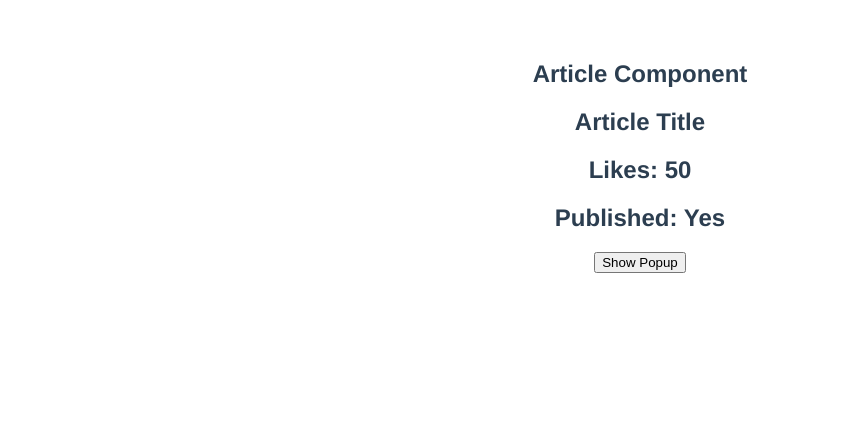
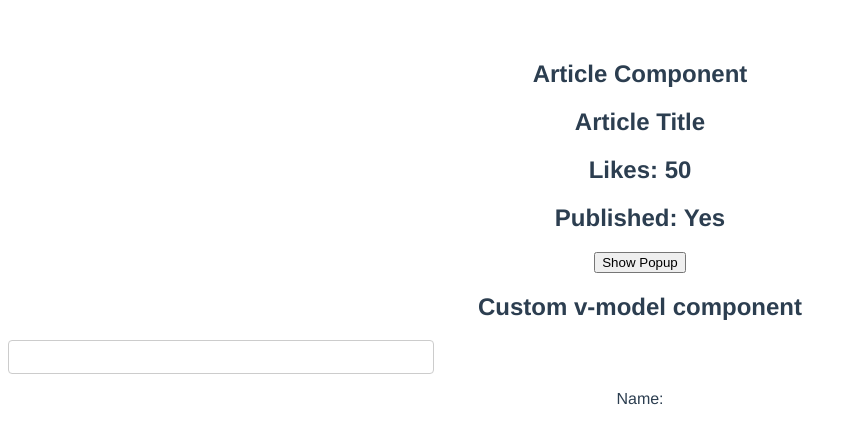
Before and after one commit to RommelAgasa/vue-components, a Vue app: page / in a window 1280 px wide. Shown: the top 444 px of the page, without its empty margins (0-857 px from the left). Built offline with nearby package versions, Linux system fonts and the light colour scheme.

Commit message:
- custom components and v-model

```diff
--- a/src/App.vue
+++ b/src/App.vue
@@ -11,6 +11,7 @@
   <button @click="showPopup = true">Show Popup</button>
   <PopupComponent v-show="showPopup" @closePopup="closePopup"/>
 
+  <VModelCustomComponents />
 
 
 </template>
@@ -20,6 +21,7 @@
 import ArticleComponent from './components/Article.vue'
 // import ComponentC from './components/ComponentC.vue';
 import PopupComponent from './components/Popup.vue';
+import VModelCustomComponents from './components/VModelCustomComponents.vue';
 
 export default {
   name: 'App',
@@ -27,7 +29,8 @@ export default {
     // GreetUser,
     ArticleComponent,
     //ComponentC,
-    PopupComponent
+    PopupComponent,
+    VModelCustomComponents
   },
   data(){
     return {
--- /dev/null
+++ b/src/components/Input.vue
@@ -0,0 +1,30 @@
+<template>
+    <div>
+        <input type="text" :value="modelValue" @input="$emit('update:modelValue', $event.target.value)">
+    </div>
+</template>
+
+<script>
+    export default {
+        name: 'InputElementComponent',
+        props: {
+            modelValue: String
+        }
+    }
+</script>
+
+<style scoped>
+
+input[type='text']{
+    display: block;
+    width: 400px;
+    padding: 6px 12px;
+    font-size: 14px;
+    line-height: 1.4;
+    color: #555;
+    background-color: #fff;
+    background-image: none;
+    border: 1px solid #ccc;
+    border-radius: 4px;
+}
+</style>
--- /dev/null
+++ b/src/components/VModelCustomComponents.vue
@@ -0,0 +1,27 @@
+<template>
+    <div>
+        <h2>Custom v-model component</h2>
+        <InputElementComponent v-model="name"/>
+        <p>Name: {{ name }}</p>
+    </div>
+</template>
+
+<script>
+
+    import InputElementComponent from './Input.vue';
+    export default {
+        name: 'VModelCustomComponents',
+        components: {
+            InputElementComponent
+        },
+        data() {
+            return {
+                name: ''
+            }
+        }
+    }
+</script>
+
+<style scoped>
+
+</style>
```
